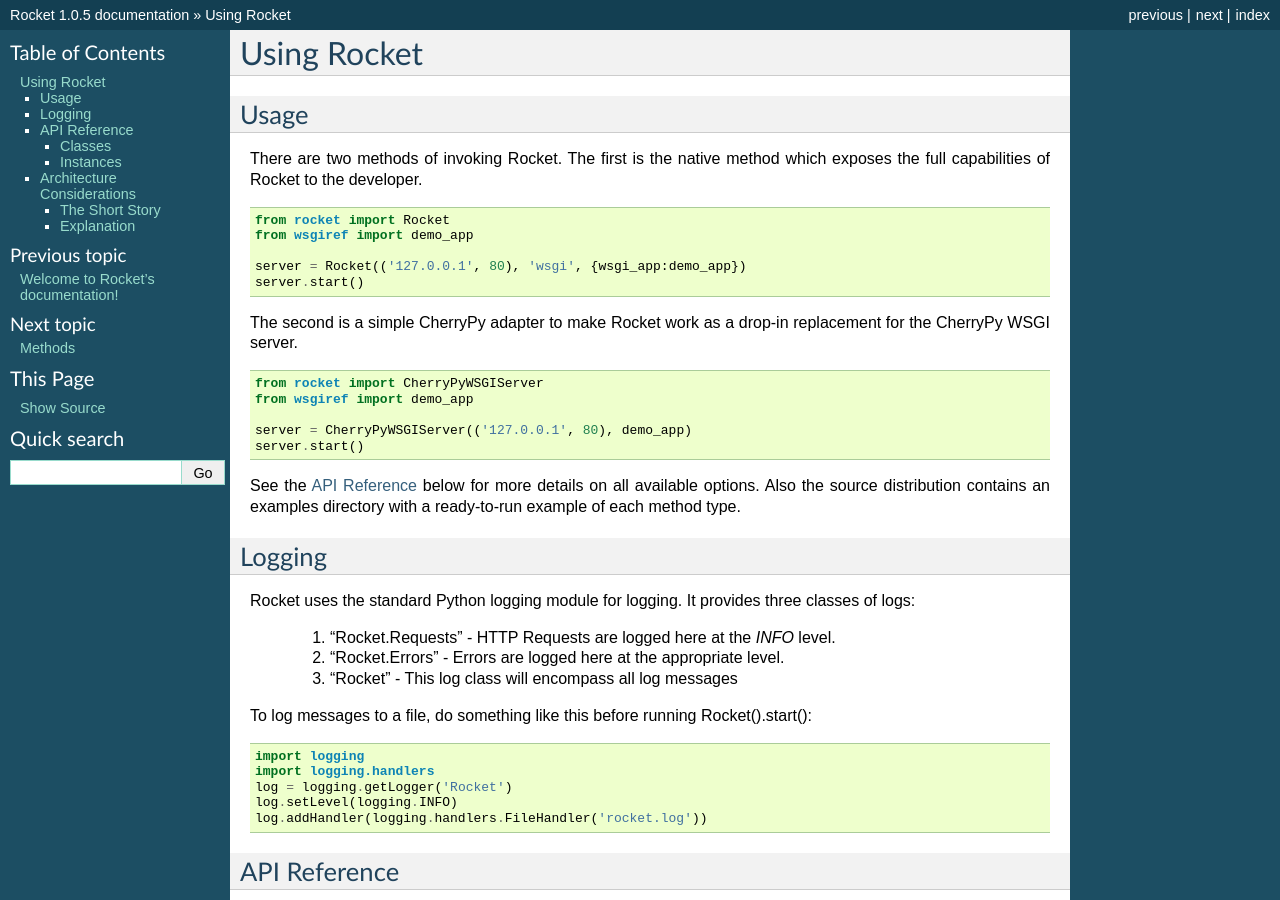
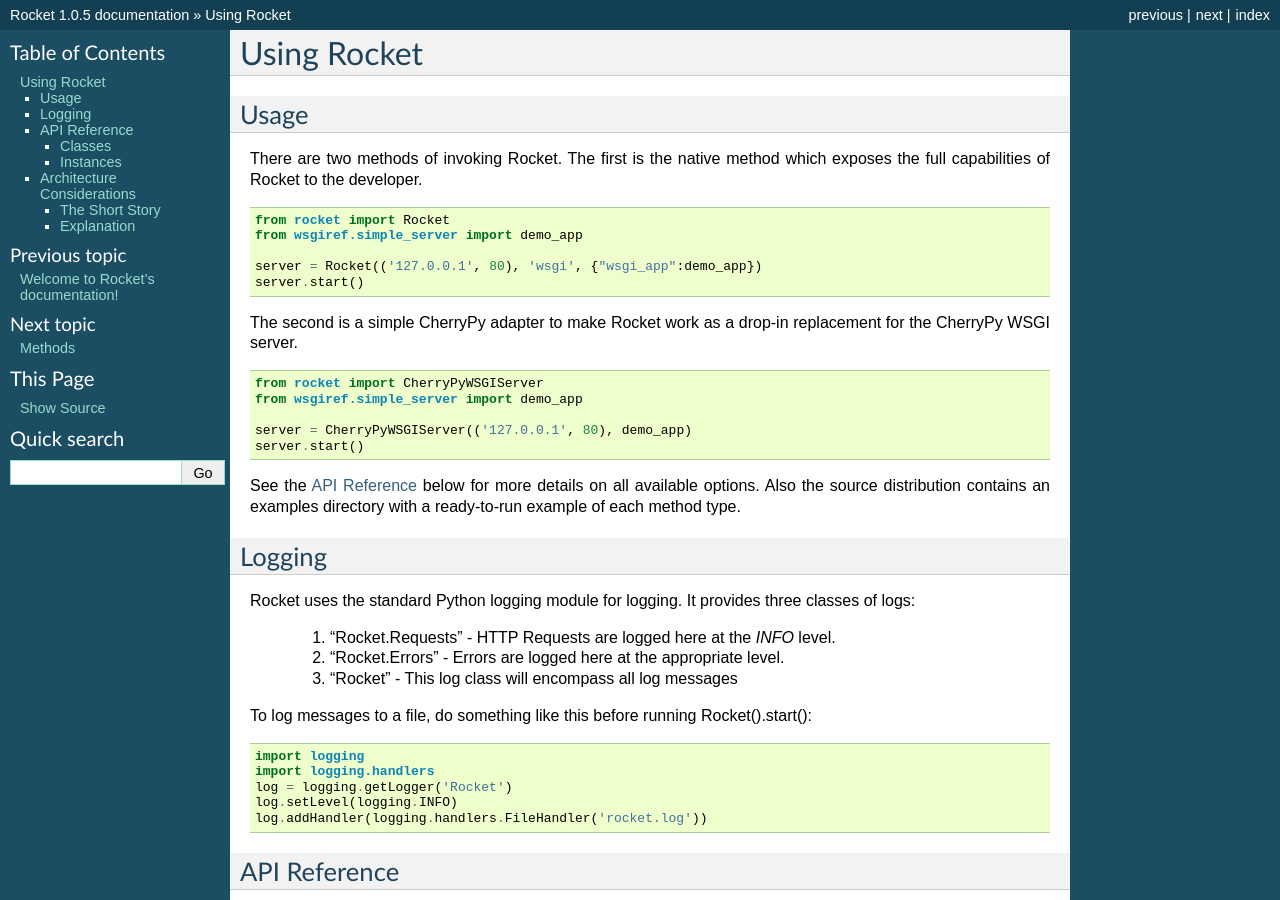
Before and after one commit to explorigin/Rocket, a Sphinx documentation site: the page built from doc/usage.rst, in a window 1280 px wide and 900 px high. Built offline with Sphinx 7.4.7, drawn with Linux system fonts in a browser that asks for light colours.

Commit message:
Fixed inaccurate documentation. Added a check to make sure the supplied WSGI app is callable. Set the example to better match the documentation.

```diff
--- a/doc/usage.rst
+++ b/doc/usage.rst
@@ -12,9 +12,9 @@
 ::
 
     from rocket import Rocket
-    from wsgiref import demo_app
+    from wsgiref.simple_server import demo_app
 
-    server = Rocket(('127.0.0.1', 80), 'wsgi', {wsgi_app:demo_app})
+    server = Rocket(('127.0.0.1', 80), 'wsgi', {"wsgi_app":demo_app})
     server.start()
 
 The second is a simple CherryPy adapter to make Rocket work as a drop-in replacement for the CherryPy WSGI server.
@@ -22,7 +22,7 @@
 ::
 
     from rocket import CherryPyWSGIServer
-    from wsgiref import demo_app
+    from wsgiref.simple_server import demo_app
 
     server = CherryPyWSGIServer(('127.0.0.1', 80), demo_app)
     server.start()
```
Also changed, not shown: 2 other files.
